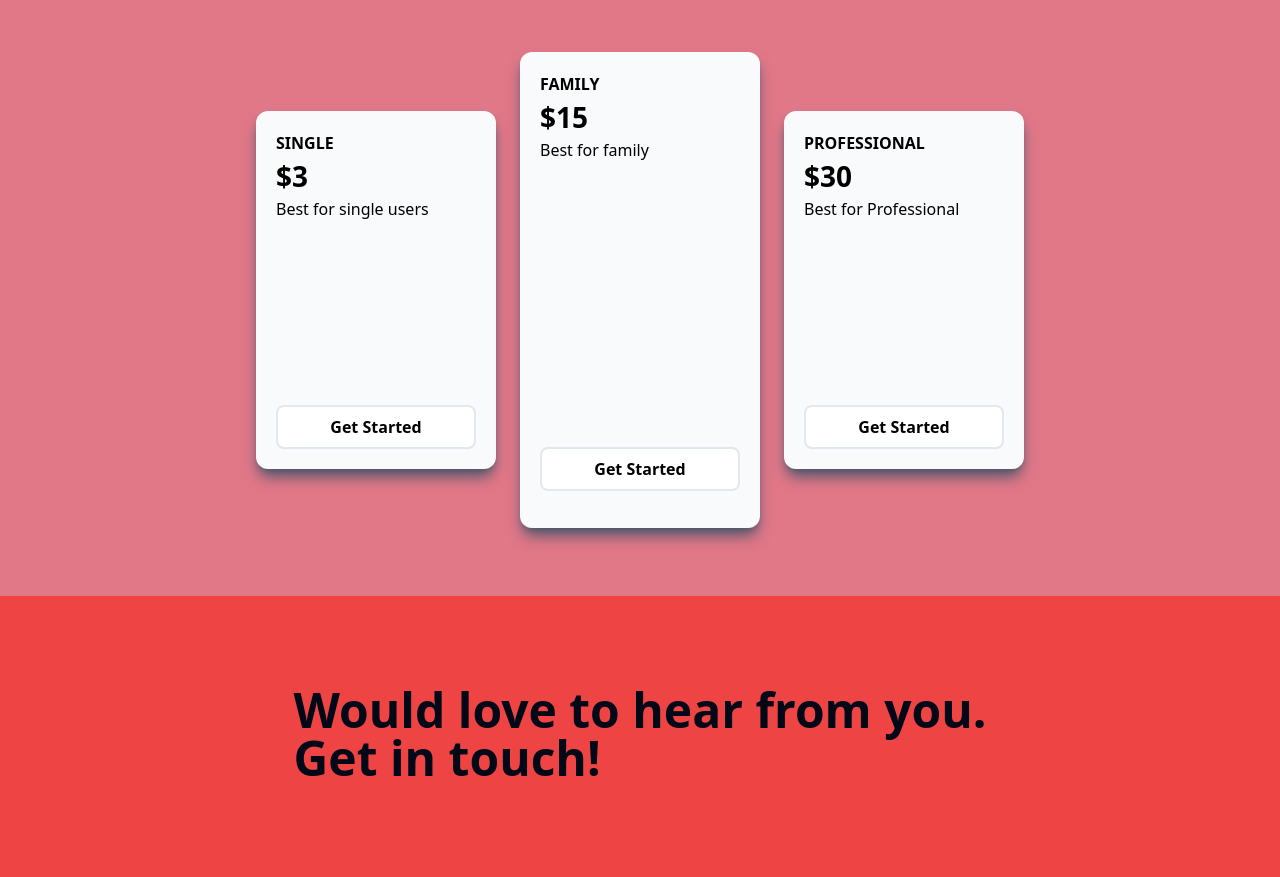
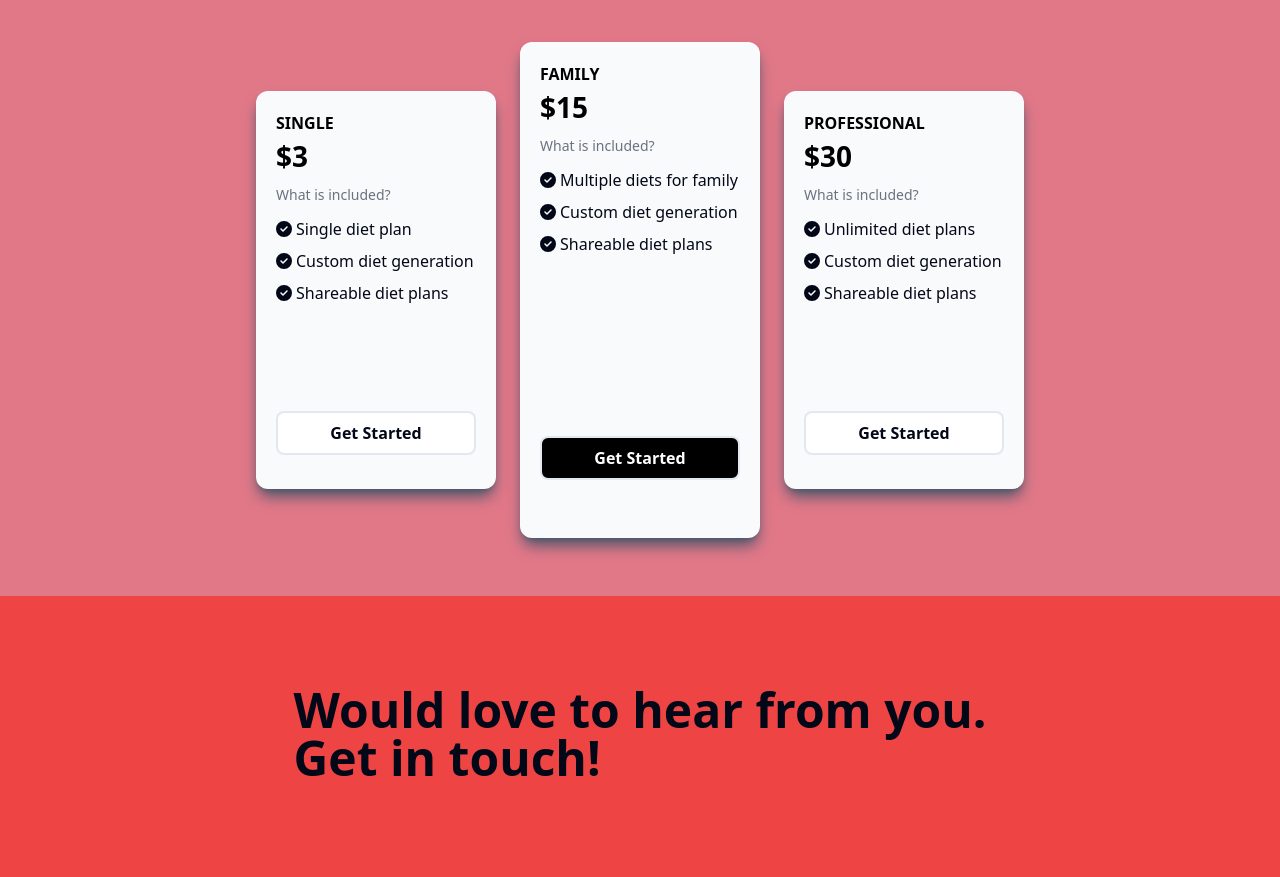
Before and after one commit to ishk9/getYourDiet, a Next.js app in the folder client/: page / in a window 1280 px wide. Shown: the part 1060-1937 px from the top of the page. Built offline with nearby package versions, Linux system fonts and the light colour scheme.

Commit message:
Feature: Added points for card!

```diff
--- a/client/components/PriceCard.js
+++ b/client/components/PriceCard.js
@@ -1,17 +1,31 @@
 import React from 'react'
+import { FaCircleCheck } from "react-icons/fa6";
 
 function PriceCard({props}) {
     return (
-        <div className={`flex flex-col ${props.popular ? "h-4/5" : "h-3/5"} w-1/5 shadow-lg shadow-slate-600 bg-slate-50 rounded-xl mx-3 p-5`}>
+        <div className={`flex flex-col ${props.popular ? "h-5/6" : "h-4/6"} w-1/5 shadow-lg shadow-slate-600 bg-slate-50 rounded-xl mx-3 p-5 transition-transform duration-500 hover:-translate-y-6`}>
             <div className="h-3/4">
                 <h1 className="text-md text-black font-semibold uppercase">{props.title}</h1>
                 <p className="text-black font-bold md:text-[28px] text-[11px]">${props.price}</p>
-                <p className='text-black '>{props.description}</p>
+                {/* <p className='text-black '>{props.description}</p> */}
+                <p className='text-gray-500 font-medium text-sm mt-2'>What is included?</p>
+                <div className="flex flex-col justify-center items-start mt-1">
+                    {
+                        props.points.map((point) => (
+
+                            <div key={point.id} className="flex justify-center items-center mt-2">
+                                <FaCircleCheck />
+                                <p className="ml-1">{point.point}</p>
+                            </div>
+
+                        ))
+                    }
+                </div>
             </div>
 
 
-            <button className="px-4 border-2 mt-12 py-2 w-full hover:bg-slate-200 rounded-lg bg-white">
-                <p className="text-black font-semibold md:text-base text-[12px]">Get Started</p>
+            <button className={`px-4 border-2 mt-8 py-2 w-full ${props.popular ? "bg-black": "bg-white"} hover:bg-black rounded-lg`}>
+                <p className={` ${props.popular ? "hover:text-white text-white": "hover:text-white"} font-semibold md:text-base text-[12px]`}>Get Started</p>
             </button>
         </div>
     )
```
